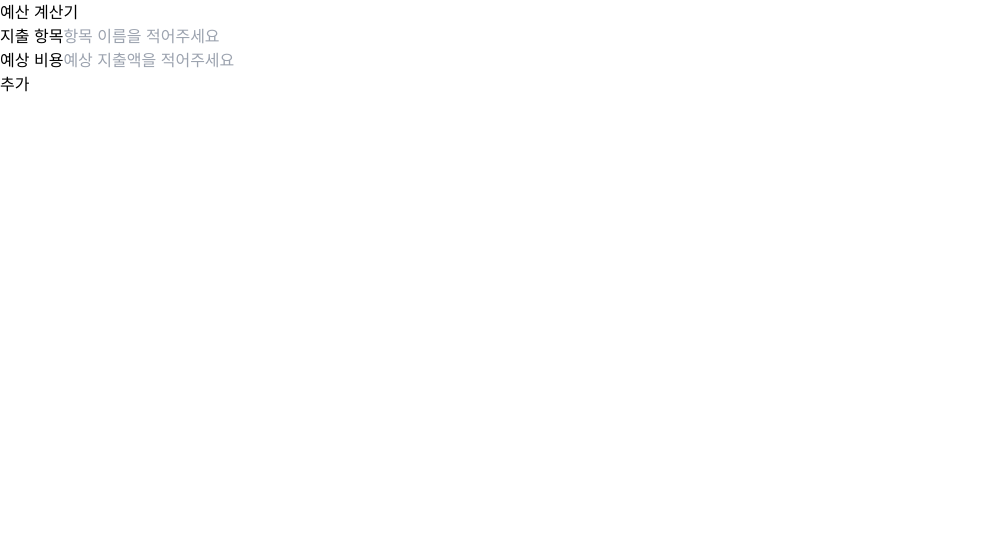
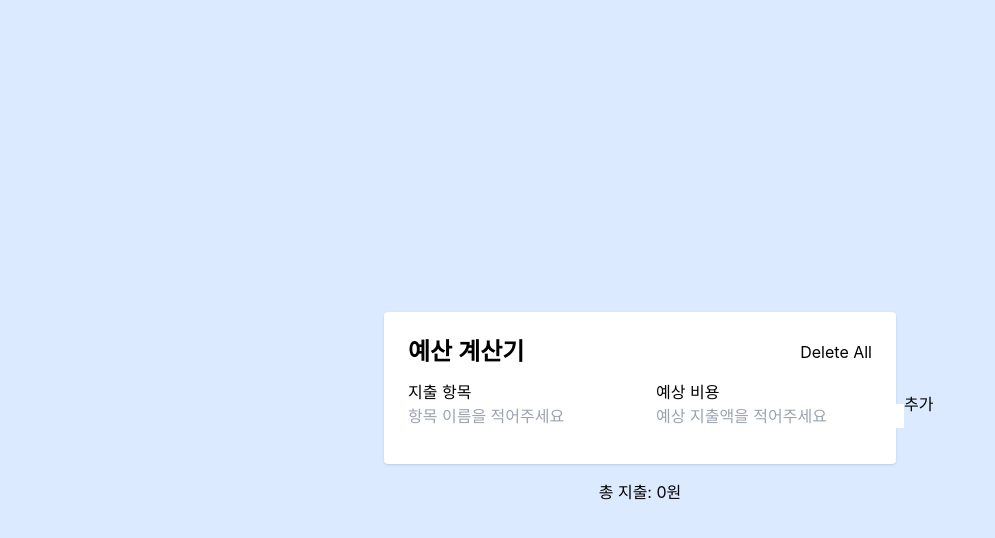
Before and after one commit to Jason-Yang96/groom-assignment_budget-calculator, a React (Create React App) app: page / in a window 1280 px wide. Shown: the top 538 px of the page, without its empty margins (0-995 px from the left). Built offline with nearby package versions, Linux system fonts and the light colour scheme.

Commit message:
simple css & total cost calculation function done

```diff
--- a/src/App.js
+++ b/src/App.js
@@ -32,48 +32,65 @@ const App = () => {
     let newExpenseData = expenseData.filter((data) => data.id !== id);
     setExpenseData(newExpenseData);
   }
+  const handleRomoveAllClick = () => {
+    setExpenseData([]);
+  }
 
   return (
-    <div className='bg-gray' >
-      <header>
-        <h1 className='head-title'>예산 계산기</h1>
+    <div className='flex flex-col items-center justify-center w-screen h-screen bg-blue-100'>
+      <div className='bg-white w-full p-6 m-4 rounded shadow md:w-3/4 md:max-w-lg lg:w-3/4 lg:max-w-lg'>
+        <header className='flex justify-between mb-3'>
+          <h1 className='text-2xl font-semibold	'>예산 계산기</h1>
+          <button onClick={handleRomoveAllClick}>Delete All</button>
         </header>
-      <form className='list-insert' onSubmit={handleSubmit}>
-        <div className='expenditure-name'>
+        <form className='flex justify-between' onSubmit={handleSubmit}>
+          <div className='flex flex-col flex-1'>
             <label>지출 항목</label>
             <input
+              type='text'
               placeholder='항목 이름을 적어주세요'
               onChange={handleExpenseNameChange}
               value={expenseName}
               />
           </div>
-        <div className='cost'>
+          <div className='flex flex-col flex-1'>
             <label>예상 비용</label>
             <input
+              type='number'
+              min='500'
               placeholder='예상 지출액을 적어주세요'
               onChange={handleExpenseValueChange}
               value={expenseValue}
               />
           </div>
           <input
+            className='flex-none'
             type='submit'
             value='추가'
           />
         </form>
-      <ul>
+        <ul className='mt-3'>
           {expenseData.map((data) => (
-          <li key={data.id}>
-            <span>{data.name}</span>
-            <span>{data.value}</span>
+            <li
+              className='flex justify-between mb-2'
+              key={data.id}>
+                <span className='flex-1'>{data.name}</span>
+                <span className='flex-1'>{parseInt(data.value).toLocaleString()}원</span>
                 <button
+                  className='flex-none'
                   onClick={() => handleRemove(data.id)}
                   >
-              X
+                  삭제
                 </button>
             </li>
           ))}
         </ul>
       </div>
+      <div>
+        <h1>총 지출: {expenseData.reduce((total, data) =>  total + parseInt(data.value), 0).toLocaleString()}원
+        </h1>
+      </div>
+    </div>
   )
 }
 
```
Lines whose indentation alone changed are shown as unchanged.
